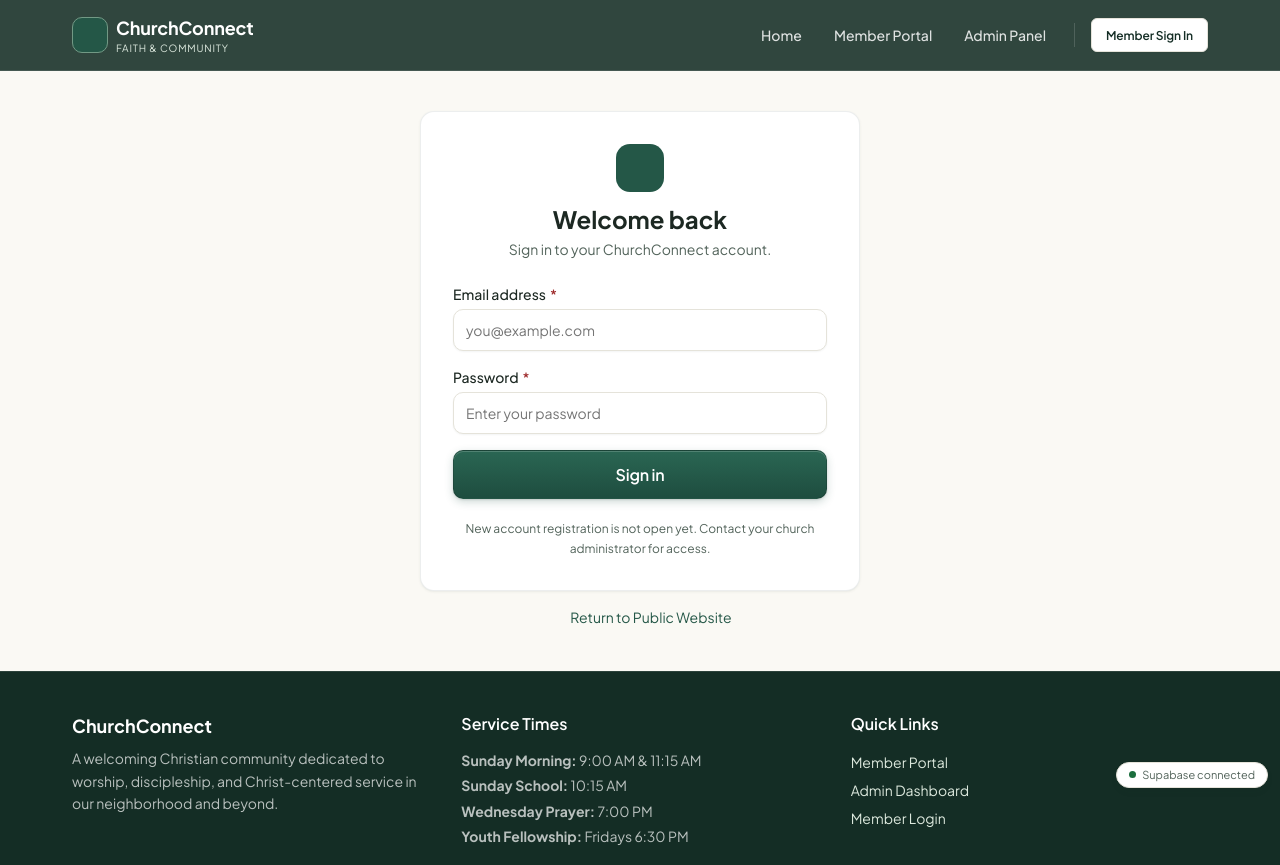
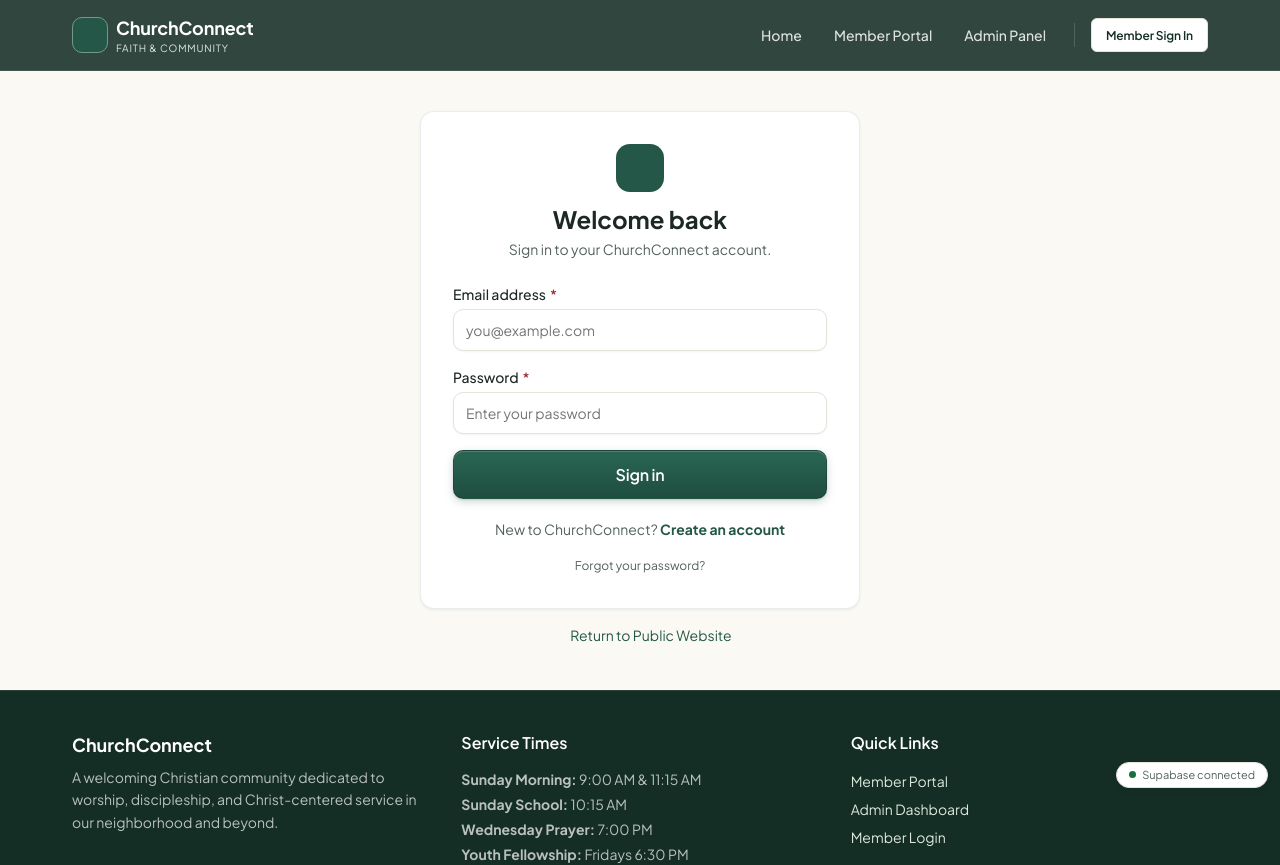
Before and after one commit to Jaymax0701/churchconnect, a React (Vite) app: page /login in a window 1280 px wide. Shown: the top 865 px of the page. Built offline with nearby package versions, Linux system fonts and the light colour scheme; no server answers; a web font is replaced by a local one.

Commit message:
Add public registration and password recovery links

```diff
--- a/src/modules/auth/pages/LoginPage.tsx
+++ b/src/modules/auth/pages/LoginPage.tsx
@@ -113,9 +113,17 @@ export const LoginPage = () => {
               </Button>
             </form>
 
-            <p style={{ fontSize: "var(--text-xs)", textAlign: "center", marginTop: "var(--space-5)" }}>
-              New account registration is not open yet. Contact your church administrator for access.
-            </p>
+            <div style={{ marginTop: "var(--space-5)", textAlign: "center", fontSize: "var(--text-sm)" }}>
+              <span style={{ color: "var(--color-text-secondary)" }}>New to ChurchConnect? </span>
+              <Link to="/signup" style={{ color: "var(--color-forest-green)", fontWeight: 700, textDecoration: "none" }}>
+                Create an account
+              </Link>
+            </div>
+            <div style={{ marginTop: "var(--space-3)", textAlign: "center" }}>
+              <Link to="/forgot-password" style={{ color: "var(--color-text-secondary)", fontSize: "var(--text-xs)", textDecoration: "none" }}>
+                Forgot your password?
+              </Link>
+            </div>
           </CardBody>
         </Card>
 
```
